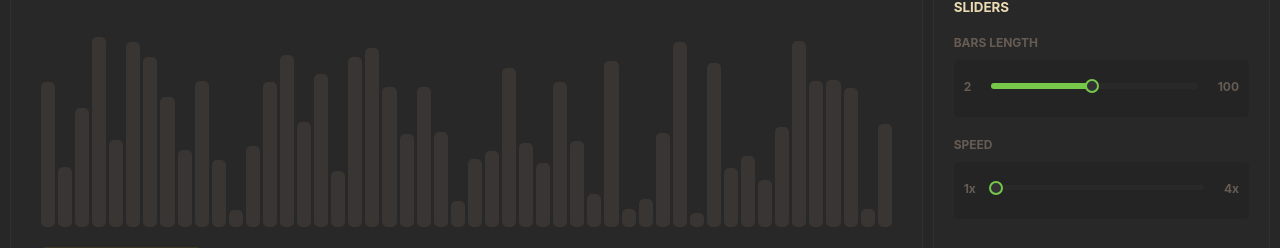
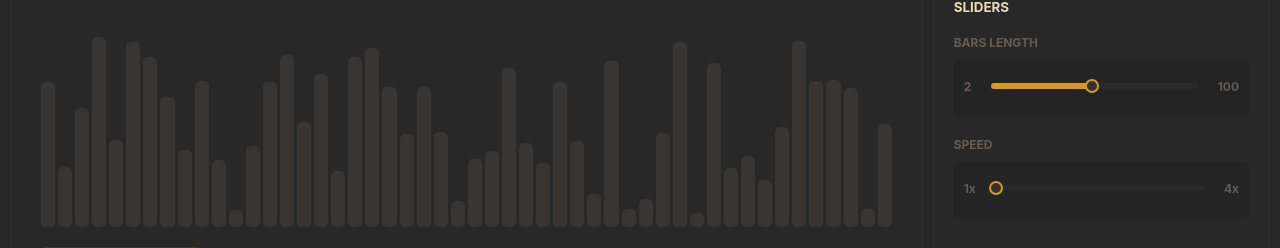
Before and after one commit to udhaybegyall/sorting-visualizer, a React (Create React App) app: page / in a window 1280 px wide. Shown: the part 290-538 px from the top of the page. Built offline with nearby package versions, Linux system fonts and the light colour scheme.

Commit message:
slider-update

```diff
--- a/src/components/slider.tsx
+++ b/src/components/slider.tsx
@@ -3,7 +3,7 @@ import { styled } from '@mui/material/styles';
 import Box from '@mui/material/Box';
 
 const RangeSlider = styled(Slider)({
-    color: '#76c74a',
+    color: '#d79921',
     height: 5.8,
     '& .MuiSlider-track': {
         border: 'none',
@@ -36,7 +36,7 @@ const RangeSlider = styled(Slider)({
         height: 32,
         borderRadius: '50% 50% 50% 0',
         color: '#1d1f20',
-        backgroundColor: '#76c74a',
+        backgroundColor: '#d79921',
         transformOrigin: 'bottom left',
         transform: 'translate(50%, -100%) rotate(-45deg) scale(0)',
         '&:before': { display: 'none' },
```
